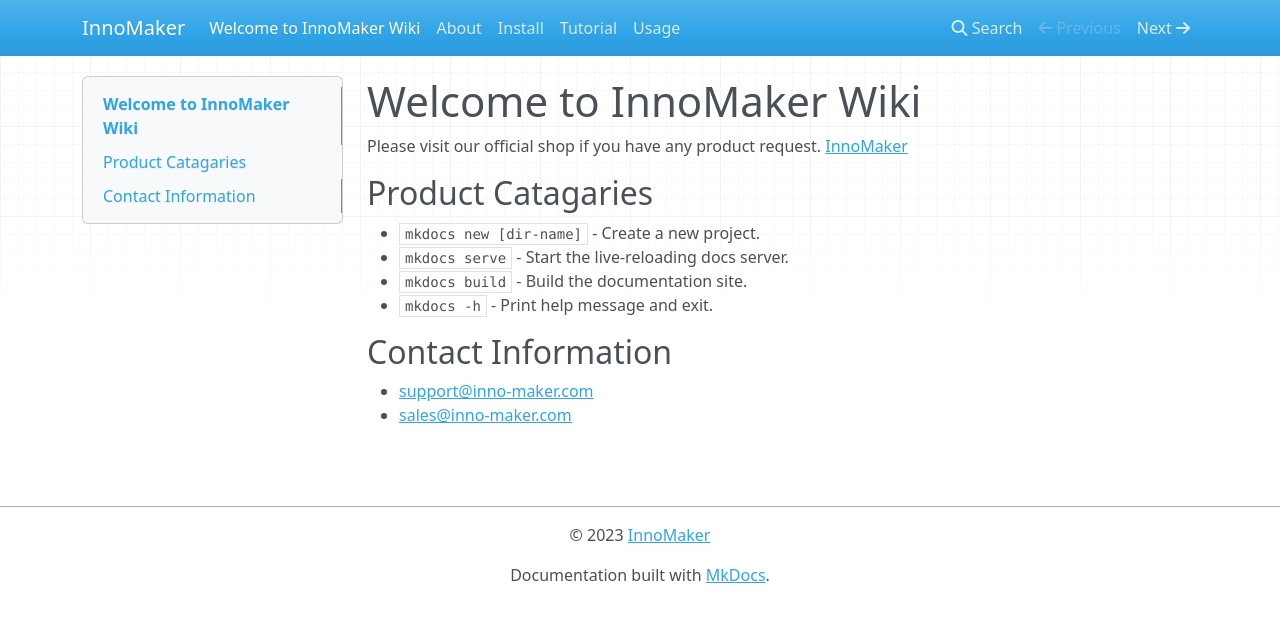
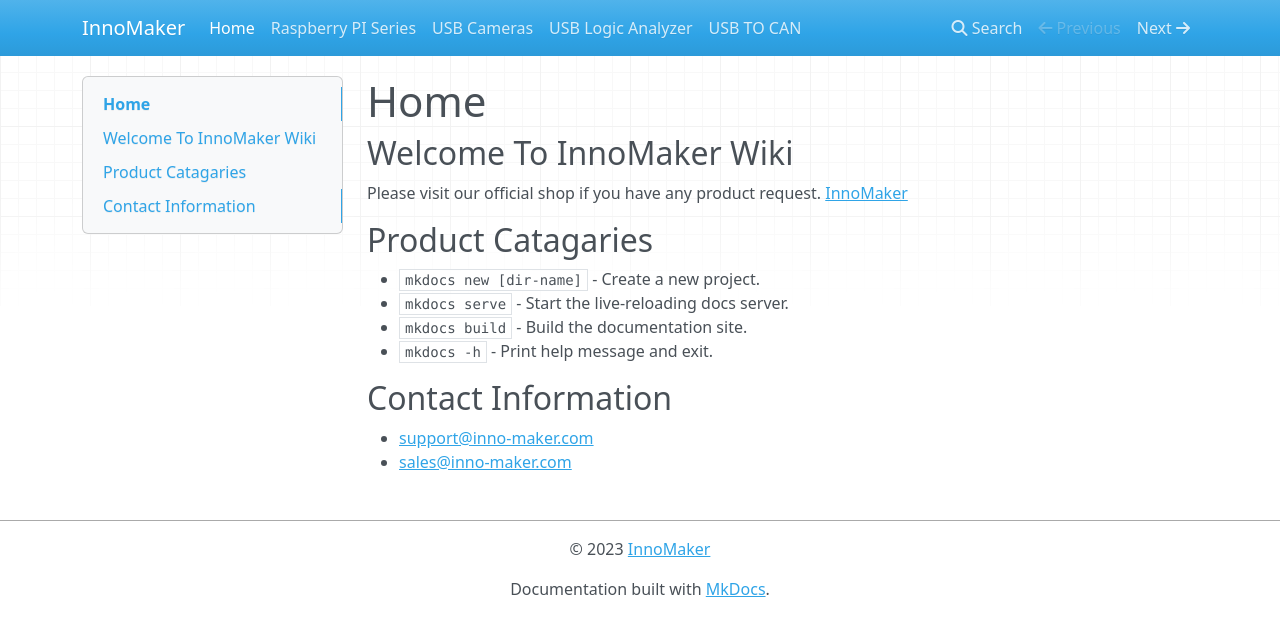
Before and after one commit to INNO-MAKER/inno-maker.github.io, an MkDocs documentation site: the page built from docs/index.md, in a window 1280 px wide. Shown: the top 636 px of the page. Built offline with MkDocs 1.6.1, drawn with Linux system fonts in a browser that asks for light colours; nearby versions of some CDN libraries.

Commit message:
20230913

```diff
--- a/docs/index.md
+++ b/docs/index.md
@@ -1,4 +1,6 @@
-# Welcome to InnoMaker Wiki
+# Home
+
+## Welcome To InnoMaker Wiki
 
 Please visit our official shop if you have any product request. [InnoMaker](https://www.inno-maker.com)
 
--- a/mkdocs.yml
+++ b/mkdocs.yml
@@ -3,11 +3,11 @@
 ### Navigation
 Nav:
 - Home: index.md
-- About: about.md
-- Install: install.md
-- Documents:
-  -  Usage: usage.md
-  -  Tutorial: tutorial.md
+- Raspberry PI Series: Raspberry PI Series
+- USB Cameras: USB Cameras.md
+- USB Logic Analyzer: USB Logic Analyzer
+- USB TO CAN: USB TO CAN.md
+
 theme:
   name: mkdocs
 
```
Also changed, not shown: docs/Raspberry PI Series.md (added), docs/USB Cameras.md (added), docs/USB Logic Analyzer.md (added), docs/USB TO CAN.md (renamed from docs/about.md), docs/install.md (deleted), docs/tutorial.md (deleted), docs/usage.md (deleted), site/404.html, site/Raspberry PI Series/index.html, site/USB Cameras/index.html, site/USB Logic Analyzer/index.html, site/USB TO CAN/index.html, site/index.html, site/search/search_index.json, 1 more files, 1 other file.
